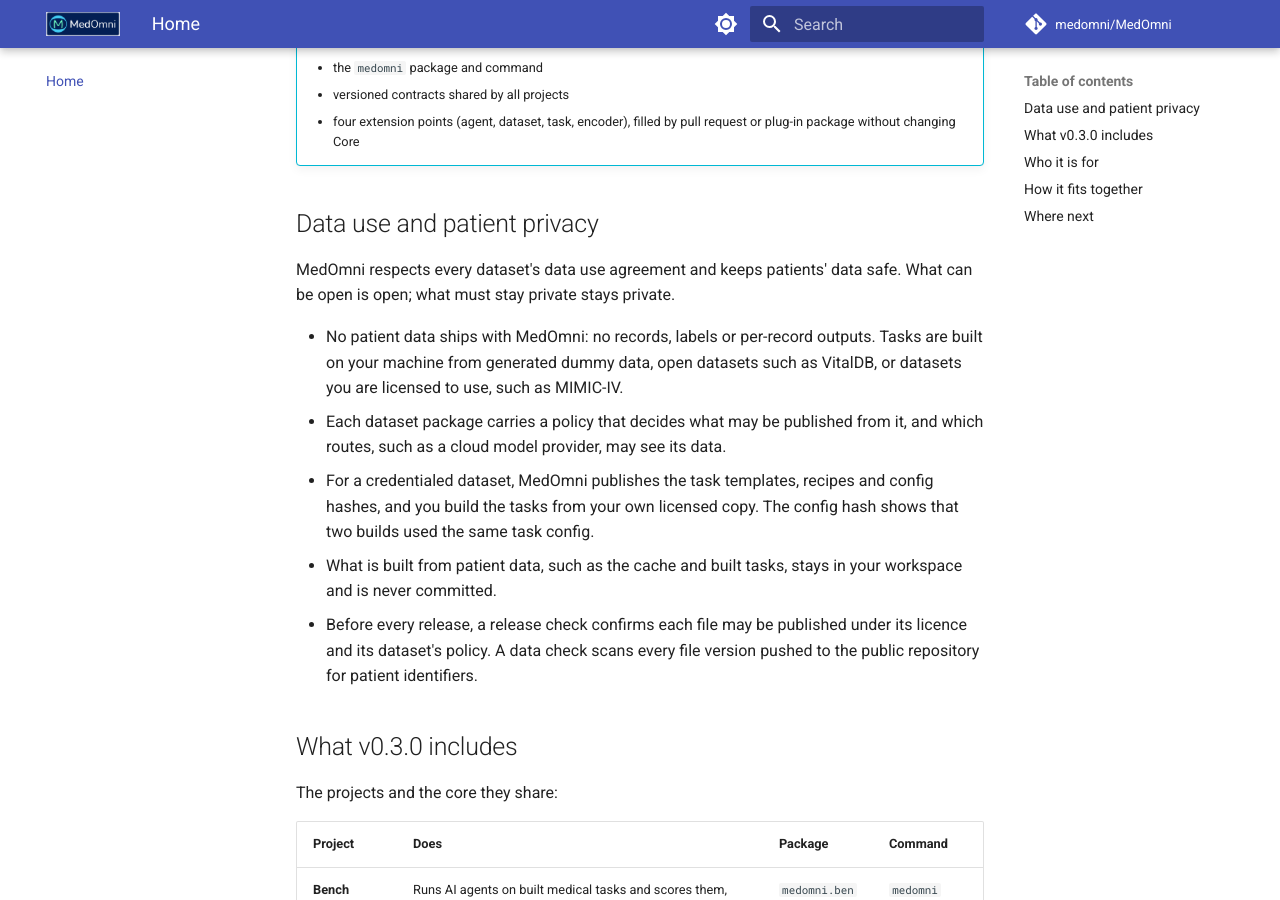
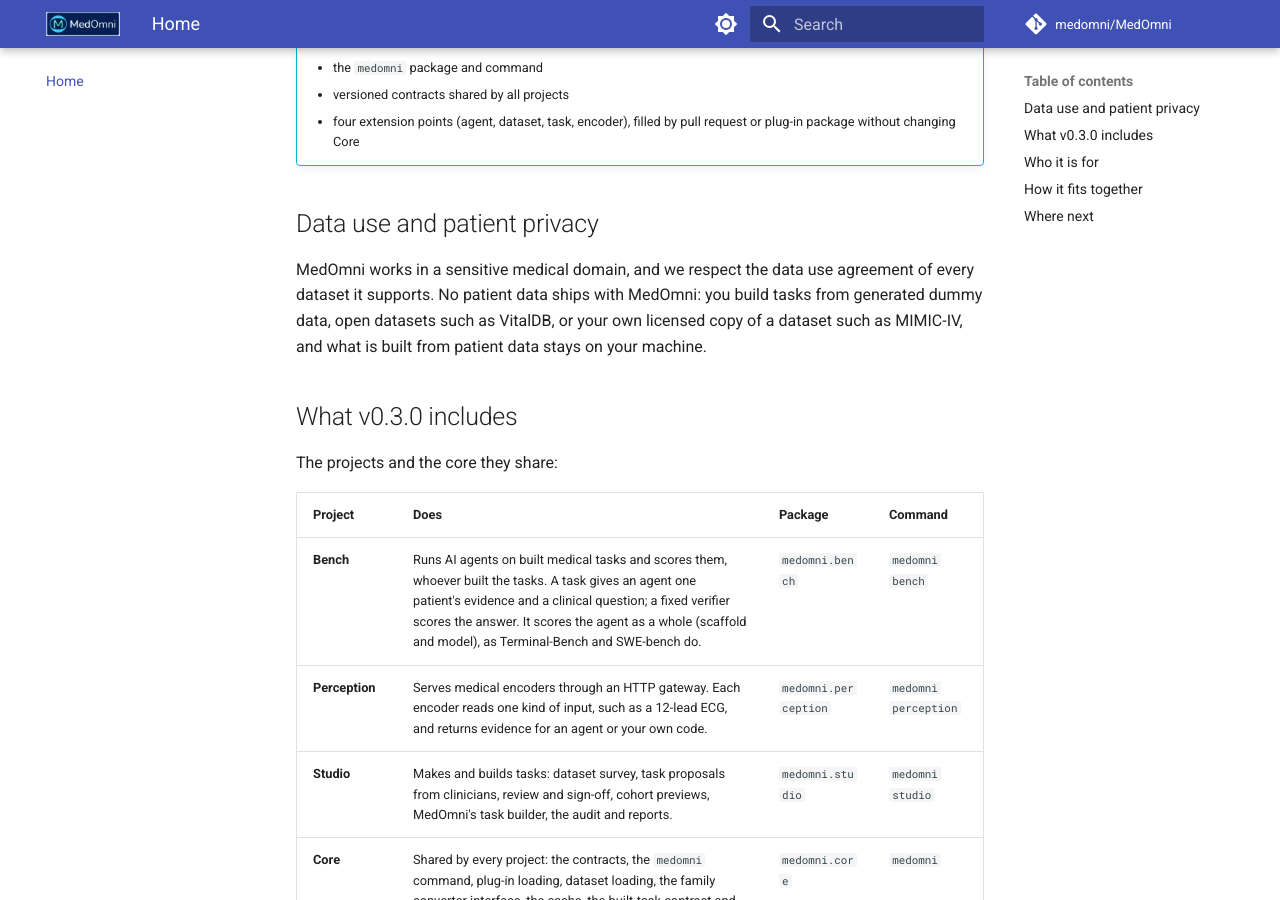
Before and after one commit to medomni/MedOmni, an MkDocs documentation site: the page built from docs/index.md, in a window 1280 px wide and 900 px high, scrolled down 700 px. Built offline with MkDocs 1.6.1 and Material for MkDocs 9.7.7, drawn with Linux system fonts in a browser that asks for light colours; comment, search, counter and statistics services are not loaded; the version menu is left out.

Commit message:
docs: privacy section as one short paragraph; README trimmed
Co-Authored-By: Claude Opus 5.5 <noreply@anthropic.com>
Private-Commit: ecf2c56187a25a485def1d4ab5e57428267c6b93

```diff
--- a/docs/index.md
+++ b/docs/index.md
@@ -17,13 +17,7 @@ MedOmni is developed in a private repository; the public repository is an export
 
 ## Data use and patient privacy
 
-MedOmni respects every dataset's data use agreement and keeps patients' data safe. What can be open is open; what must stay private stays private.
-
-- No patient data ships with MedOmni: no records, labels or per-record outputs. Tasks are built on your machine from generated dummy data, open datasets such as VitalDB, or datasets you are licensed to use, such as MIMIC-IV.
-- Each dataset package carries a policy that decides what may be published from it, and which routes, such as a cloud model provider, may see its data.
-- For a credentialed dataset, MedOmni publishes the task templates, recipes and config hashes, and you build the tasks from your own licensed copy. The config hash shows that two builds used the same task config.
-- What is built from patient data, such as the cache and built tasks, stays in your workspace and is never committed.
-- Before every release, a release check confirms each file may be published under its licence and its dataset's policy. A data check scans every file version pushed to the public repository for patient identifiers.
+MedOmni works in a sensitive medical domain, and we respect the data use agreement of every dataset it supports. No patient data ships with MedOmni: you build tasks from generated dummy data, open datasets such as VitalDB, or your own licensed copy of a dataset such as MIMIC-IV, and what is built from patient data stays on your machine.
 
 ## What v0.3.0 includes
 
```
Also changed, not shown: README.md (+6 -11 lines).
